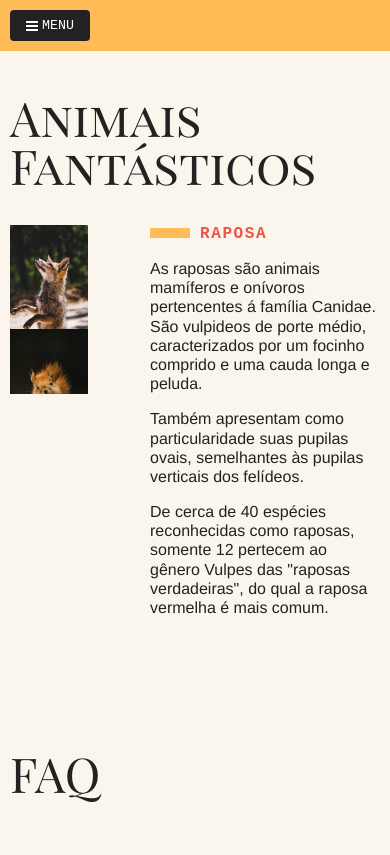
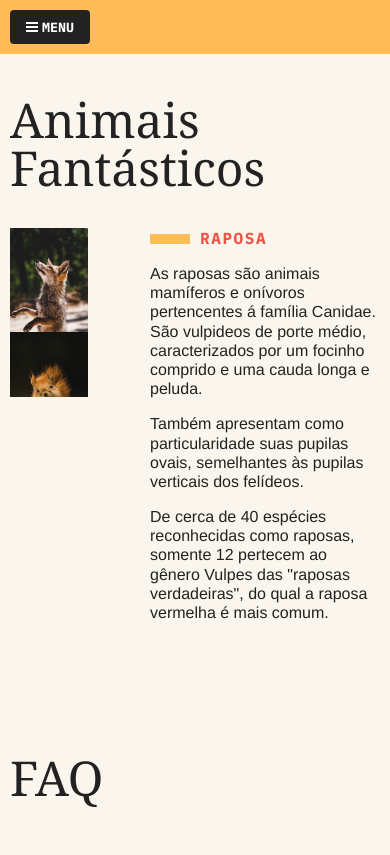
Before and after one commit to RenanFumis/animaisFantasticos, a website built with webpack: page index.html in a window 390 px wide. Shown: the top 855 px of the page. Built offline with nearby package versions, Linux system fonts and the light colour scheme; no server answers.

Commit message:
correções de bugs para formato mobile, correção de bug no menu mobile, ajuste de tamanho de letras no @media e importação de tipografia

```diff
--- a/index.html
+++ b/index.html
@@ -6,7 +6,7 @@
   <meta http-equiv="X-UA-Compatible" content="ie=edge">
   <title>Animais Fantásticos</title>
   <meta name="viewport" content="width=device-width, initial-scale=1.0">
-  <link href="https://fonts.googleapis.com/css2?family=Playfair+Display+SC" rel="stylesheet">
+  <link href="https://fonts.googleapis.com/css2?family=IBM+Plex+Mono:700Playfair+Display+SC" rel="stylesheet">
   <link rel="stylesheet" type="text/css" href="./CSS/style.css">
   <script> document.documentElement.className += ' js'; </script>
   <link rel="shortcut icon" href="./img/leao.png" type="image/x-icon">
```
